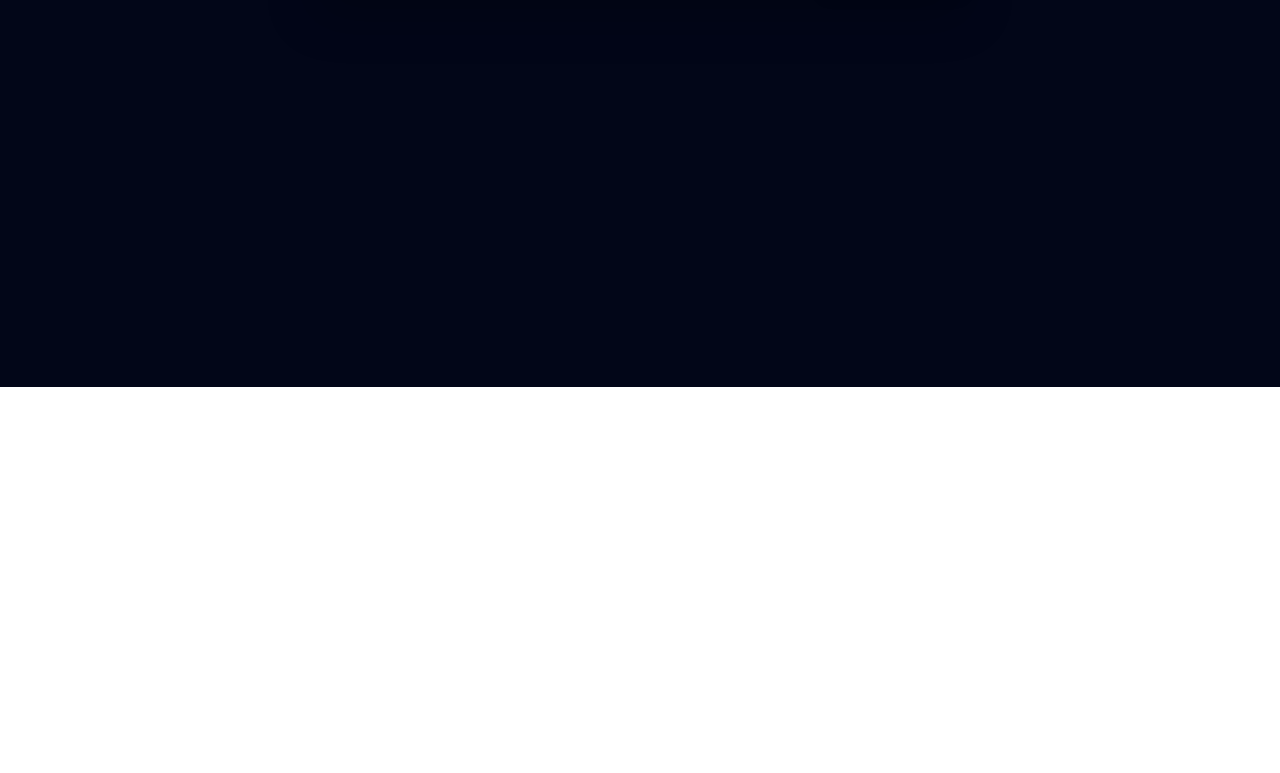
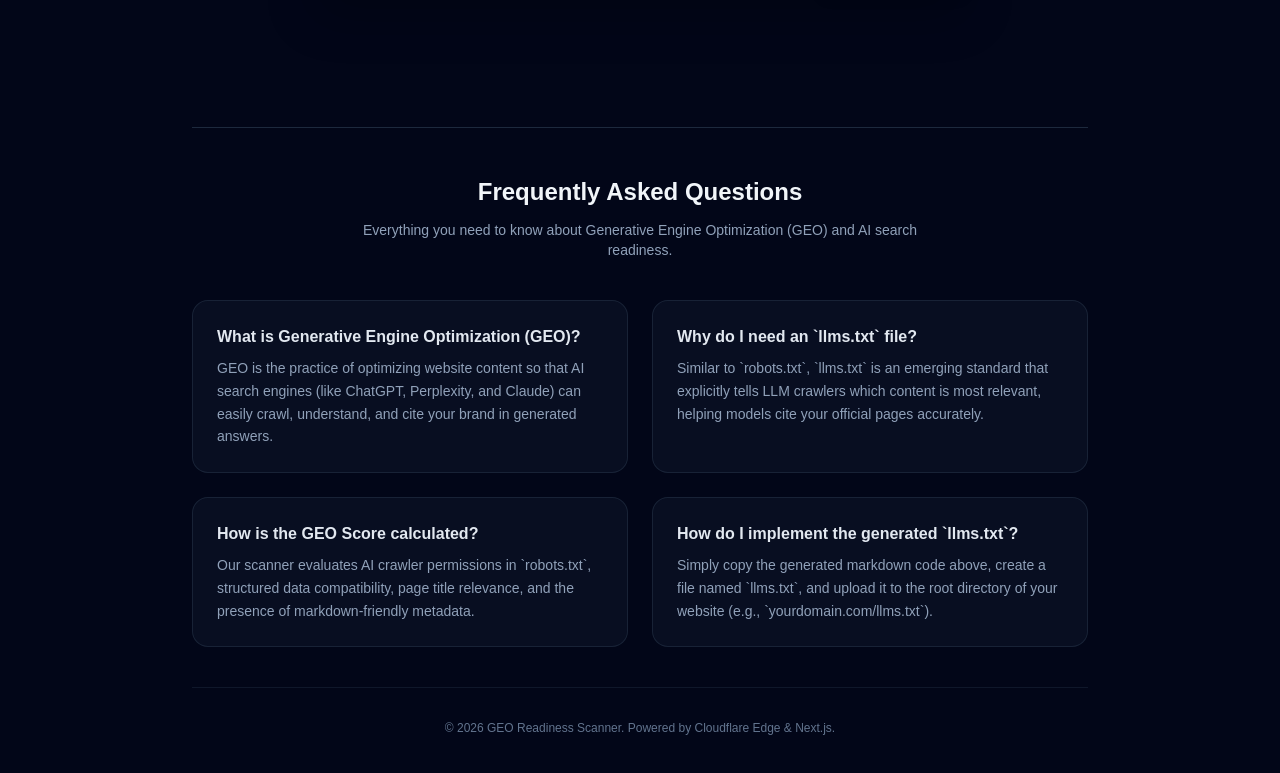
Before and after one commit to Alex13192/geo-scanner, a Next.js app: page / in a window 1280 px wide. Shown: the part 413-1186 px from the top of the page. Before the commit the page ends 800 px from the top, so only its background shows below. Built offline with nearby package versions, Linux system fonts and the light colour scheme.

Commit message:
feat: add FAQ section and metadata for SEO

```diff
--- a/app/layout.tsx
+++ b/app/layout.tsx
@@ -1,29 +1,33 @@
 import type { Metadata } from "next";
-import { Geist, Geist_Mono } from "next/font/google";
 import "./globals.css";
 
-const geistSans = Geist({
-  variable: "--font-geist-sans",
-  subsets: ["latin"],
-});
-
-const geistMono = Geist_Mono({
-  variable: "--font-geist-mono",
-  subsets: ["latin"],
-});
-
 export const metadata: Metadata = {
-  title: "Create Next App",
-  description: "Generated by create next app",
+  title: "GEO Readiness Scanner - Free AI Search & llms.txt Audit Tool",
+  description: "Instantly audit ChatGPT & Perplexity access, detect crawler blocks, and generate your site's llms.txt in seconds.",
+  openGraph: {
+    title: "GEO Readiness Scanner - Is Your Site Ready for AI Search?",
+    description: "Audit AI search access and generate llms.txt dynamically.",
+    url: "https://geo-scanner.ccie13192.com",
+    siteName: "GEO Readiness Scanner",
+    type: "website",
+  },
+  twitter: {
+    card: "summary_large_image",
+    title: "GEO Readiness Scanner",
+    description: "Audit ChatGPT & Perplexity access and generate your llms.txt in seconds.",
+  },
 };
 
-export default function RootLayout({ children }: LayoutProps<"/">) {
+export default function RootLayout({
+  children,
+}: Readonly<{
+  children: React.ReactNode;
+}>) {
   return (
-    <html
-      lang="en"
-      className={`${geistSans.variable} ${geistMono.variable} h-full antialiased`}
-    >
-      <body className="min-h-full flex flex-col">{children}</body>
+    <html lang="en">
+      <body className="antialiased bg-slate-950 text-slate-100 min-h-screen">
+        {children}
+      </body>
     </html>
   );
 }
--- a/app/page.tsx
+++ b/app/page.tsx
@@ -180,8 +180,54 @@ export default function Home() {
               Place this content into your website’s <code className="text-slate-400">/llms.txt</code> file to help AI search engines cite your site accurately.
             </p>
           </div>
+          </div>
+    )}
+
+    {/* --- SEO & FAQ Section --- */}
+    <section className="mt-20 border-t border-slate-800 pt-12 space-y-10">
+      <div className="text-center space-y-3">
+        <h2 className="text-2xl font-bold text-slate-100">
+          Frequently Asked Questions
+        </h2>
+        <p className="text-slate-400 text-sm max-w-xl mx-auto">
+          Everything you need to know about Generative Engine Optimization (GEO) and AI search readiness.
+        </p>
+      </div>
+
+      <div className="grid md:grid-cols-2 gap-6 max-w-4xl mx-auto text-left">
+        <div className="bg-slate-900/50 border border-slate-800/80 rounded-2xl p-6 space-y-2">
+          <h3 className="font-semibold text-slate-200">What is Generative Engine Optimization (GEO)?</h3>
+          <p className="text-slate-400 text-sm leading-relaxed">
+            GEO is the practice of optimizing website content so that AI search engines (like ChatGPT, Perplexity, and Claude) can easily crawl, understand, and cite your brand in generated answers.
+          </p>
         </div>
-      )}
-    </main>
-  );
+
+        <div className="bg-slate-900/50 border border-slate-800/80 rounded-2xl p-6 space-y-2">
+          <h3 className="font-semibold text-slate-200">Why do I need an `llms.txt` file?</h3>
+          <p className="text-slate-400 text-sm leading-relaxed">
+            Similar to `robots.txt`, `llms.txt` is an emerging standard that explicitly tells LLM crawlers which content is most relevant, helping models cite your official pages accurately.
+          </p>
+        </div>
+
+        <div className="bg-slate-900/50 border border-slate-800/80 rounded-2xl p-6 space-y-2">
+          <h3 className="font-semibold text-slate-200">How is the GEO Score calculated?</h3>
+          <p className="text-slate-400 text-sm leading-relaxed">
+            Our scanner evaluates AI crawler permissions in `robots.txt`, structured data compatibility, page title relevance, and the presence of markdown-friendly metadata.
+          </p>
+        </div>
+
+        <div className="bg-slate-900/50 border border-slate-800/80 rounded-2xl p-6 space-y-2">
+          <h3 className="font-semibold text-slate-200">How do I implement the generated `llms.txt`?</h3>
+          <p className="text-slate-400 text-sm leading-relaxed">
+            Simply copy the generated markdown code above, create a file named `llms.txt`, and upload it to the root directory of your website (e.g., `yourdomain.com/llms.txt`).
+          </p>
+        </div>
+      </div>
+
+      <footer className="text-center text-xs text-slate-500 pt-8 border-t border-slate-800/50">
+        <p>© {new Date().getFullYear()} GEO Readiness Scanner. Powered by Cloudflare Edge & Next.js.</p>
+      </footer>
+    </section>
+  </main>
+);
 }
```
